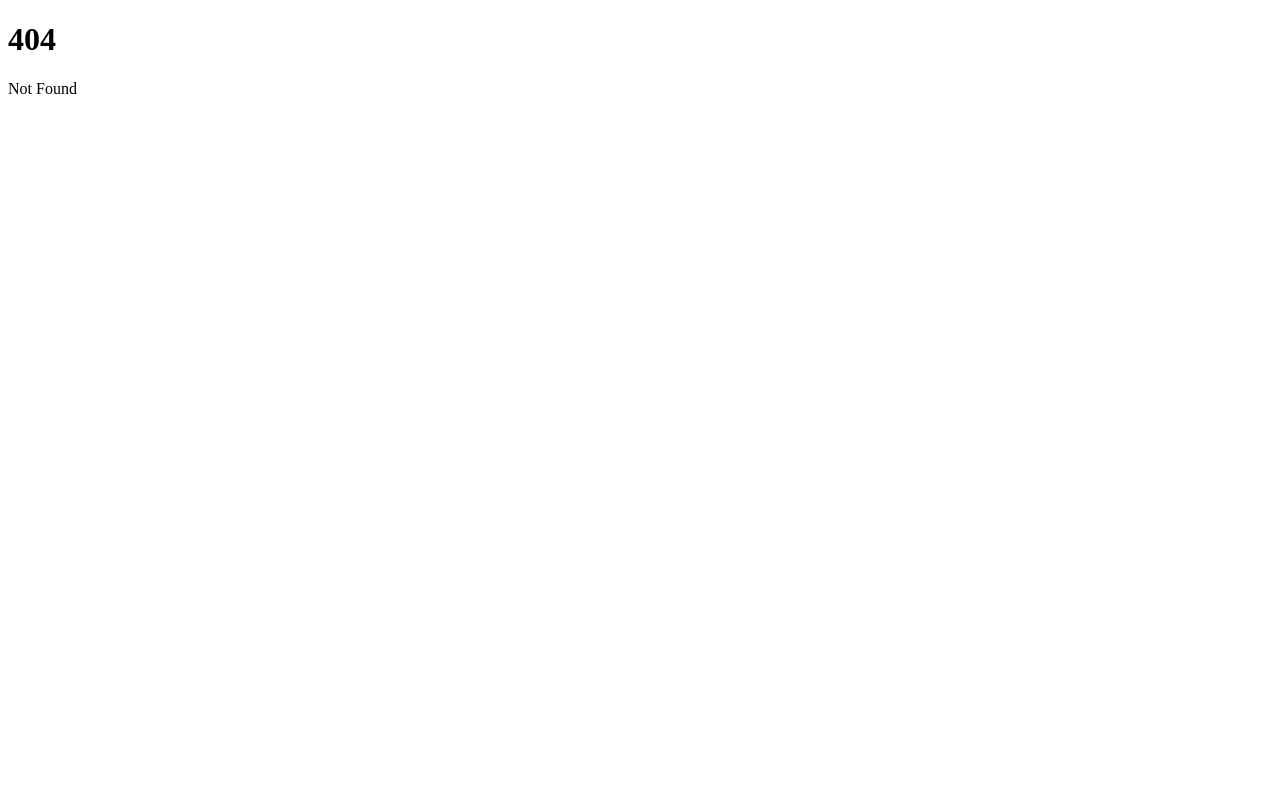
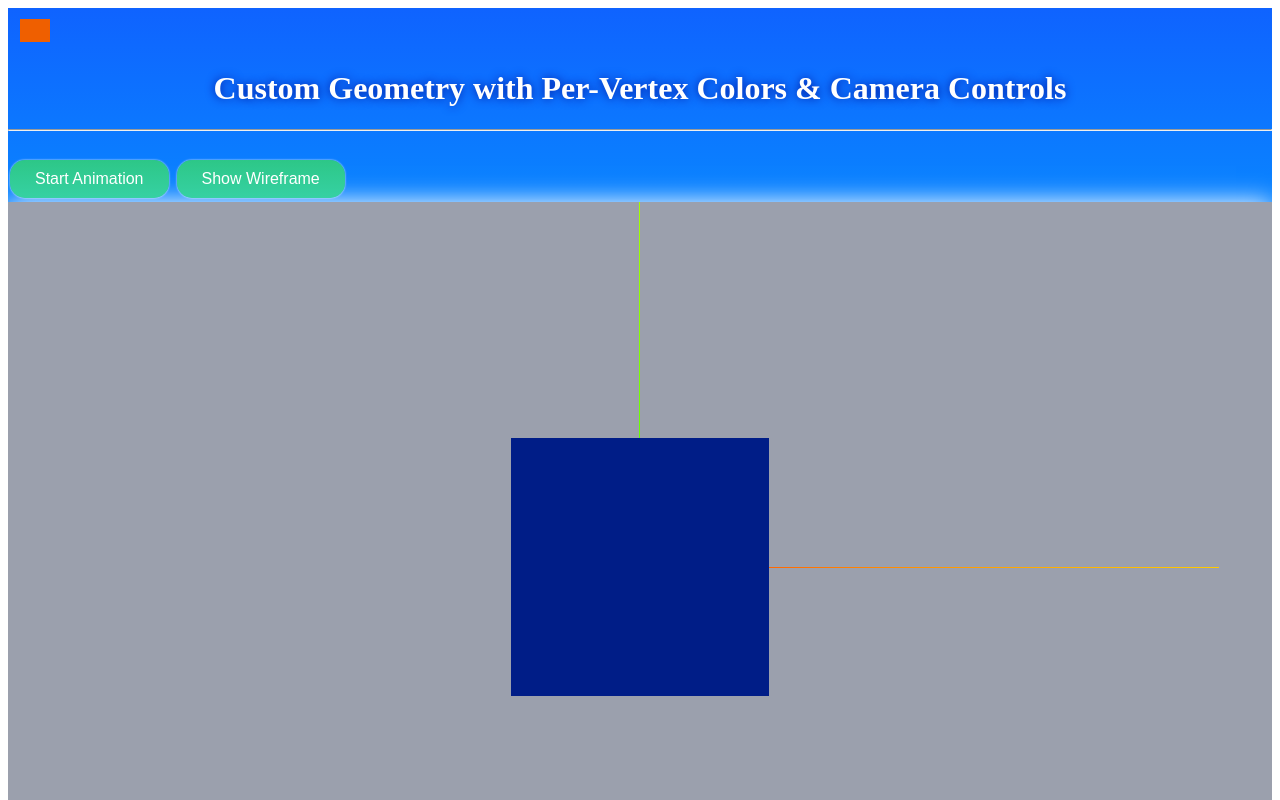
Before and after one commit to zoerobb/CS407-Portfolio, a SvelteKit app in the folder portfolio-app/: page /assignment5 in a window 1280 px wide. Before the commit this address had no page. Shown: the top 800 px of the page. Built offline with nearby package versions, Linux system fonts and the light colour scheme; grey boxes are pictures that could not be loaded.

Commit message:
Finished set up for assignment 5

```diff
--- a/portfolio-app/src/routes/+page.svelte
+++ b/portfolio-app/src/routes/+page.svelte
@@ -34,6 +34,12 @@
                 <img src="/node_modules/bootstrap-icons/icons/arrow-bar-right.svg" alt="Arrow Icon" />
             </div>
         </a>
+        <a href="/assignment5" class="list-group-item list-group-item-action">
+            <div class="d-flex flex-column align-items-start animate">
+                <h5 class="mb-1">Assignment 5</h5>
+                <img src="/node_modules/bootstrap-icons/icons/arrow-bar-right.svg" alt="Arrow Icon" />
+            </div>
+        </a>
     </div>
 </div>
 
--- a/portfolio-app/src/routes/assignment4/+page.svelte
+++ b/portfolio-app/src/routes/assignment4/+page.svelte
@@ -57,7 +57,6 @@
                             </li>
                             <li>Have interactivity that moves both the entire object as well as the children</li>
                         </ul>
-                        <p>For the axes: X (red), Y (green) and Z (blue)</p>
                     </div>
                 </div>
             </div>
--- /dev/null
+++ b/portfolio-app/src/routes/assignment5/+page.svelte
@@ -0,0 +1,127 @@
+<script>
+    import {onMount} from 'svelte';
+    import {World} from './World/World.js';
+
+    let container;
+    let world;
+    let background;
+    let isAnimating = false;
+    let isWireframe = false;
+
+    onMount(() => {
+        world = new World(container);
+        world.render();
+        world.animate();
+    });
+
+    function toggleAnimation() {
+        isAnimating = !isAnimating;
+        world.toggleAnimation();
+    }
+
+    function toggleWireframe() {
+        isWireframe = !isWireframe;
+        world.toggleWireframe();
+    }
+
+    </script>
+
+    <div class="assignment-2-body">
+        <div class="background" bind:this={background}></div>
+        <a href="/" class="escape" aria-label="Go back"></a>
+        <div class="container">
+            <div class="row">
+                <div class="col-12">
+                    <div class="title">
+                        <h1><center>Custom Geometry with Per-Vertex Colors & Camera Controls</center></h1>
+                        <hr />
+                    </div>
+                </div>
+            </div>
+            <div class="row">
+                <div class="col-md-2">
+                    <div class="buttons">
+                        <button class="btns" on:click={toggleAnimation}>{#if isAnimating}Stop Animation{:else}Start Animation{/if}</button>
+                        <button class="btns" on:click={toggleWireframe}>{#if isWireframe}Hide Wireframe{:else}Show Wireframe{/if}</button>
+                    </div>
+                </div>
+                <div class="col-md-8">
+                    <div class="scene" id="scene-container" bind:this={container}>
+                    </div>
+                </div>
+                <div class="col-md-2">
+                    <div class="information">
+                        <p>The goal of this assignment is to learn how geometries are organized, represented and delivered to OpenGL and the graphics card.</p>
+                        <p>Requirements are:</p>
+                        <ul>
+                            <li>Construct a custom geometry object manually by specifying vertices and faces in an indexed buffer geometry.</li>
+                            <li>Use per-vertex colors so we can pass custom attribute data to the vertex shader</li>
+                            <li>Implement orbit and optionally camera navigation through the scene</li>
+                        </ul>
+                    </div>
+                </div>
+            </div>
+        </div>
+    </div>
+
+    <style>
+
+    .escape {
+        display: inline-block;
+        width: 30px;
+        height: 30px;
+        background: url('/node_modules/bootstrap-icons/icons/arrow-left-circle.svg') no-repeat;
+        background-size: contain;
+        margin-top: 11px;
+        margin-left: 12px;
+        filter: invert(100%) sepia(50%) saturate(2000%) hue-rotate(0deg) brightness(100%) contrast(100%);
+    }
+
+    .assignment-2-body {
+        background-repeat: repeat;
+        color: white;
+        background: linear-gradient(to bottom, rgb(15, 99, 255), deepskyblue, white);
+        text-shadow: 0 0 10px rgb(0, 24, 160);
+        display: flex;
+        flex-direction: column;
+        min-height: 100vh;
+        position: relative;
+        overflow: hidden;
+    }
+
+    .title {
+        margin-top: 15px;
+        margin-bottom: 25px;
+    }
+
+    #scene-container {
+        width: 100%;
+        height: 730px;
+    }
+
+    .scene {
+        flex-grow: 1;
+        overflow: hidden;
+        box-shadow: 0 0 24px white;
+    }
+
+    .btns {
+        background: linear-gradient(to bottom, #2dc787, rgb(54, 209, 163));
+        border: none;
+        color: white;
+        border-radius: 15px;
+        padding: 10px 25px;
+        text-align: center;
+        text-decoration: none;
+        display: inline-block;
+        font-size: 16px;
+        margin: 4px 2px;
+        cursor: pointer;
+        box-shadow: 0 0 2px white;
+    }
+
+    .btns:hover, .btns:active {
+        background: linear-gradient(to bottom, #18b3a6, #39d5e0);
+    }
+
+    </style>
--- /dev/null
+++ b/portfolio-app/src/routes/assignment5/World/World.js
@@ -0,0 +1,64 @@
+import { createCamera } from './components/camera.js';
+import { createScene } from './components/scene.js';
+import { createCustomShape } from './components/customShape.js';
+import { createAmbientLight } from './components/lights.js';
+import { createRenderer } from './systems/renderer.js';
+import { Resizer } from './systems/Resizer.js';
+import { createControls } from './systems/controls.js';
+import { AxesHelper } from 'three';
+
+let camera;
+let renderer;
+let scene;
+let isAnimating = false;
+let isWireframe = false;
+
+class World {
+    constructor(container) {
+        camera = createCamera();
+        scene = createScene();
+        renderer = createRenderer();
+        container.append(renderer.domElement);
+
+        this.controls = createControls(camera, renderer.domElement);
+
+        this.customShape = createCustomShape();
+        this.ambientLight = createAmbientLight();
+
+        const axesHelper = new AxesHelper(5);
+        scene.add(axesHelper);
+
+        scene.add(this.customShape, this.ambientLight);
+
+        const resizer = new Resizer(container, camera, renderer);
+    }
+
+    render() {
+        renderer.render(scene, camera);
+    }
+
+    animate() {
+        requestAnimationFrame(() => this.animate());
+        if (isAnimating) {
+            this.customShape.rotation.y += 0.002;
+        }
+        this.controls.update();
+        renderer.render(scene, camera);
+    }
+
+    toggleAnimation() {
+        isAnimating = !isAnimating;
+        if (isAnimating) {
+            this.animate();
+        }
+    }
+
+    toggleWireframe() {
+        isWireframe = !isWireframe;
+        this.customShape.material.wireframe = isWireframe;
+        renderer.render(scene, camera);
+    }
+
+}
+
+export { World };
--- /dev/null
+++ b/portfolio-app/src/routes/assignment5/World/components/camera.js
@@ -0,0 +1,17 @@
+import { PerspectiveCamera } from 'three';
+
+function createCamera() {
+  const camera = new PerspectiveCamera(
+    35, // fov = Field Of View
+    1, // aspect ratio (dummy value)
+    0.1, // near clipping plane
+    100, // far clipping plane
+  );
+
+  // move the camera back so we can view the scene
+  camera.position.set(0, 0, 10);
+
+  return camera;
+}
+
+export { createCamera };
--- /dev/null
+++ b/portfolio-app/src/routes/assignment5/World/components/customShape.js
@@ -0,0 +1,15 @@
+import { BoxGeometry, Mesh, MeshStandardMaterial } from 'three';
+
+function createCustomShape() {
+    const geometry = new BoxGeometry(2, 2, 2);
+
+    const material = new MeshStandardMaterial({ color: "#55A7E2" });
+
+    const customShape = new Mesh(geometry, material);
+
+    customShape.rotation.set(0, 0, 0);
+
+    return customShape;
+}
+
+export { createCustomShape };
--- /dev/null
+++ b/portfolio-app/src/routes/assignment5/World/components/lights.js
@@ -0,0 +1,8 @@
+import { AmbientLight } from 'three';
+
+function createAmbientLight() {
+    const ambientLight = new AmbientLight('#0059ff', 1);
+
+    return ambientLight;
+}
+export { createAmbientLight };
--- /dev/null
+++ b/portfolio-app/src/routes/assignment5/World/components/scene.js
@@ -0,0 +1,11 @@
+import { Color, Scene } from 'three';
+
+function createScene() {
+  const scene = new Scene();
+
+  scene.background = new Color('#9ba0ad');
+
+  return scene;
+}
+
+export { createScene };
--- /dev/null
+++ b/portfolio-app/src/routes/assignment5/World/systems/Resizer.js
@@ -0,0 +1,17 @@
+class Resizer {
+    constructor(container, camera, renderer) {
+        // Set the camera's aspect ratio
+        camera.aspect = container.clientWidth / container.clientHeight;
+
+        // update the camera's frustum
+        camera.updateProjectionMatrix();
+
+        // update the size of the renderer AND the canvas
+        renderer.setSize(container.clientWidth, container.clientHeight);
+
+        // set the pixel ratio (for mobile devices)
+        renderer.setPixelRatio(window.devicePixelRatio);
+    }
+  }
+
+  export { Resizer };
--- /dev/null
+++ b/portfolio-app/src/routes/assignment5/World/systems/controls.js
@@ -0,0 +1,9 @@
+import { OrbitControls } from 'three/examples/jsm/controls/OrbitControls.js';
+
+function createControls(camera, canvas) {
+    const controls = new OrbitControls(camera, canvas);
+    controls.enableDamping = true;
+    return controls;
+}
+
+export { createControls };
--- /dev/null
+++ b/portfolio-app/src/routes/assignment5/World/systems/renderer.js
@@ -0,0 +1,12 @@
+import { WebGLRenderer } from 'three';
+
+function createRenderer() {
+    const renderer = new WebGLRenderer();
+
+    // turn on the physically correct lighting model
+    renderer.physicallyCorrectLights = true;
+
+    return renderer;
+}
+
+export { createRenderer };
```
Also changed, not shown: portfolio-app/src/routes/assignment5/World/components/cube.js (added, +15 -0 lines).
